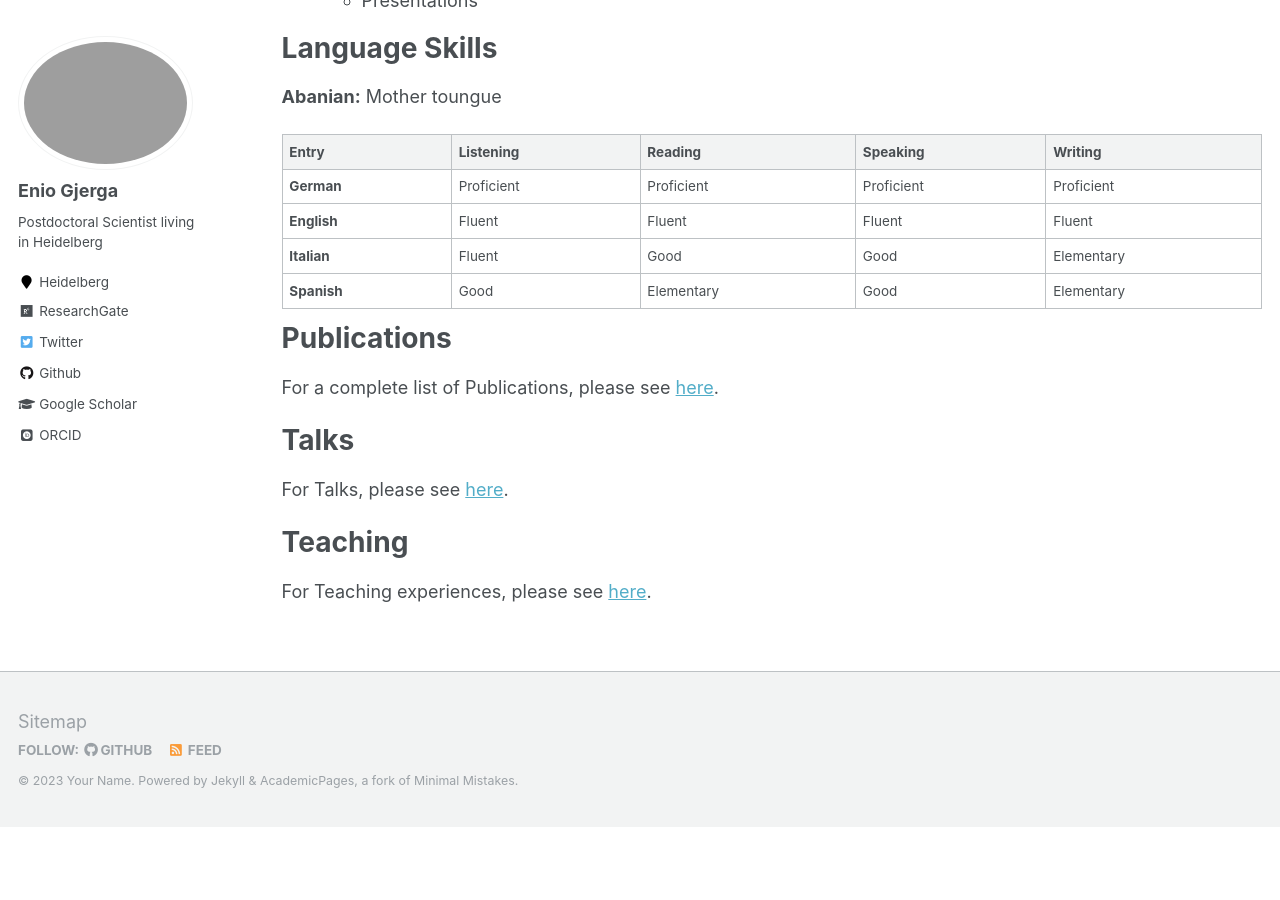
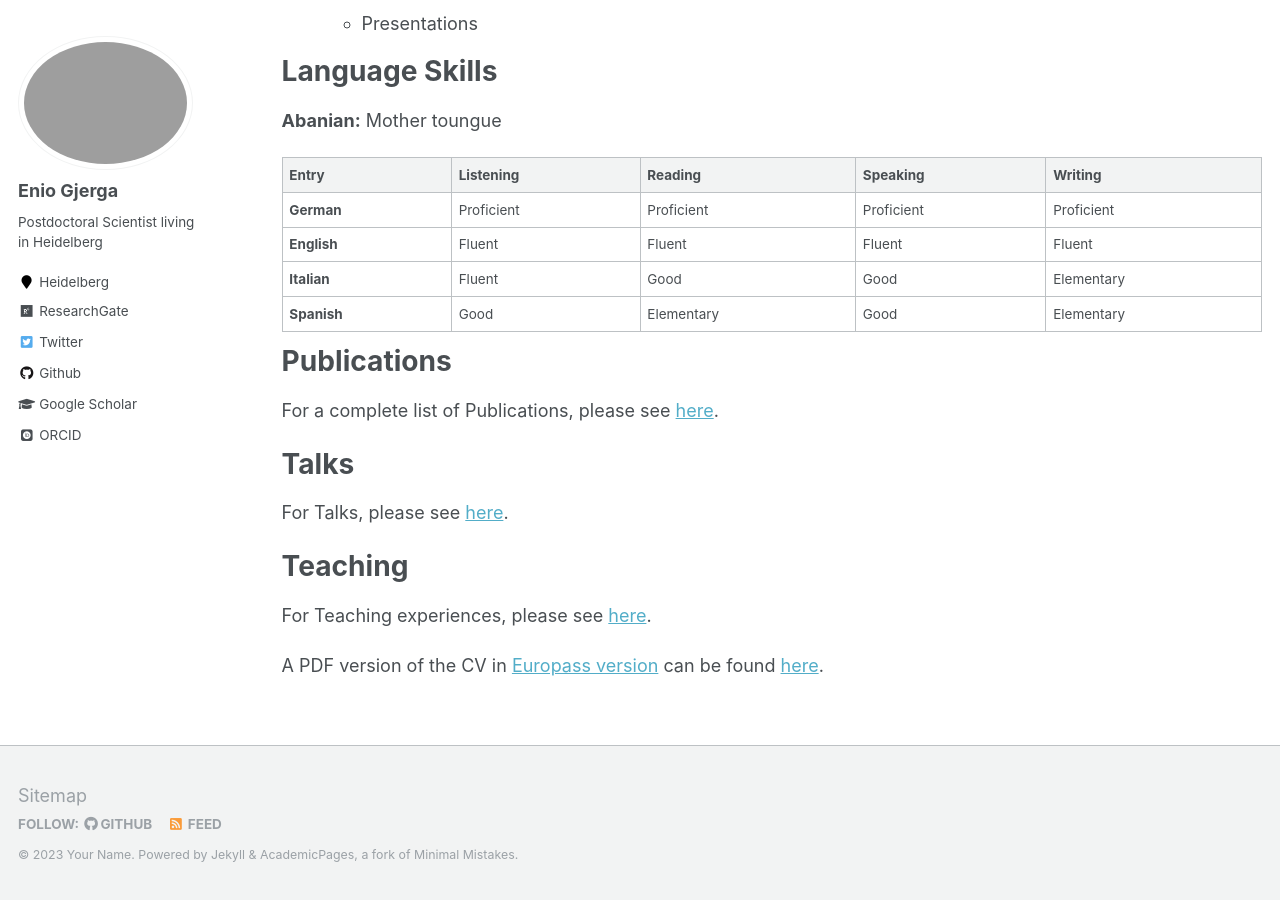
Before and after one commit to enio23/enio23.github.io, a Jekyll site: the page built from _pages/cv.md, in a window 1280 px wide and 900 px high, scrolled down 2721 px. Built offline with Jekyll 4.4.1, drawn with Linux system fonts in a browser that asks for light colours; some web fonts are replaced; before the commit the page ends 3548 px from its top, so only the background shows below that.

Commit message:
Update CV
Update CV

```diff
--- a/_pages/cv.md
+++ b/_pages/cv.md
@@ -53,12 +53,12 @@ Education
   * Administration of public and private institutions.
   * **Thesis title:** Retinal Tears Detection based on Image Processing with MATLAB.
 
-* **CEMACUBE Erasmus Mundus MSc. in Biomedical Engineering** - Ghent University and VU Brussels, Belgium (*1st year 09/2014-09/2015*)
+**CEMACUBE Erasmus Mundus MSc. in Biomedical Engineering** - Ghent University and VU Brussels, Belgium (*1st year 09/2014-09/2015*)
   * Modelling of Physiological Systems.
   * Medical Imaging and Medical Physics.
   * Biomaterials and Biomechanics.
 
-* **CEMACUBE Erasmus Mundus MSc. in Biomedical Engineering** - RWTH Aachen, Germany (*2nd year 10/2015-08/2016*)
+**CEMACUBE Erasmus Mundus MSc. in Biomedical Engineering** - RWTH Aachen, Germany (*2nd year 10/2015-08/2016*)
   * Medical image processing and instrumentation.
   * Image-Guided Therapy/Molecular Imaging.
   * Optimisation techniques, applied statistics and processing of biological data.
@@ -105,3 +105,5 @@ For Talks, please see [here](https://enio23.github.io/talks/).
 Teaching
 ======
 For Teaching experiences, please see [here](https://enio23.github.io/teaching/).
+
+A PDF version of the CV in [Europass version](https://europa.eu/europass/en/create-europass-cv) can be found [here]().
```
Also changed, not shown: other parts of _pages/cv.md (+1 -1 lines).
